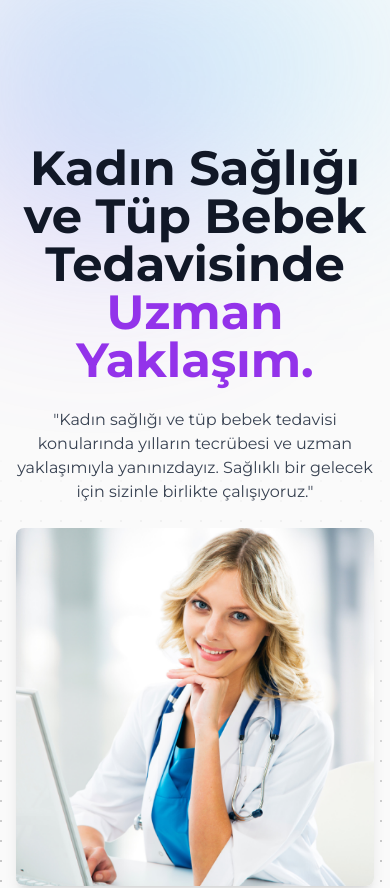
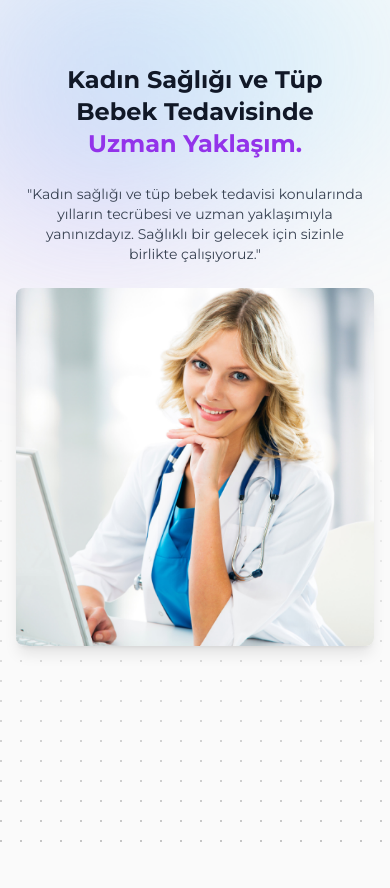
Before and after one commit to yasinakbulut25/doctor-portfolio, a Next.js app: page / in a window 390 px wide. Shown: the top 888 px of the page. Built offline with nearby package versions, Linux system fonts and the light colour scheme.

Commit message:
responsive hero section

```diff
--- a/src/components/sections/HeroSection.js
+++ b/src/components/sections/HeroSection.js
@@ -6,20 +6,20 @@ import { DotPattern } from "@/components/ui/dot-pattern";
 function HeroSection() {
   return (
     <div className="relative" id="home">
-      <div aria-hidden="true" className="absolute inset-0 grid grid-cols-2 -space-x-52 opacity-40 dark:opacity-20">
-        <div className="blur-[106px] h-56 bg-gradient-to-br from-purple-600 to-purple-400 dark:from-blue-700" />
-        <div className="blur-[106px] h-32 bg-gradient-to-r from-cyan-400 to-sky-300 dark:to-indigo-600" />
+      <div aria-hidden="true" className="absolute inset-0 grid grid-cols-2 -space-x-52 opacity-40">
+        <div className="blur-[106px] h-56 bg-gradient-to-br from-purple-600 to-purple-400" />
+        <div className="blur-[106px] h-32 bg-gradient-to-r from-cyan-400 to-sky-300" />
       </div>
-      <div className="relative min-h-dvh pt-36 px-4 ml-auto">
+      <div className="relative min-h-dvh pt-16 md:pt-20 lg:pt-24 xl:pt-32 pb-6 px-4 ml-auto">
         <div className="lg:w-2/3 text-center mx-auto flex flex-col md:gap-10 gap-6 items-center">
           <BlurFade delay={0.25} inView>
-            <h1 className="text-gray-900 dark:text-white font-bold text-5xl md:text-6xl xl:text-7xl">
+            <h1 className="text-gray-900 text-pretty font-bold text-2xl sm:text-4xl md:text-5xl xl:text-6xl">
               Kadın Sağlığı ve Tüp Bebek Tedavisinde {" "}
-              <span className="text-purple-600 dark:text-white">Uzman Yaklaşım.</span>
+              <span className="text-purple-600">Uzman Yaklaşım.</span>
             </h1>
           </BlurFade>
           <BlurFade delay={0.5} inView>
-            <p className="m-auto text-center max-w-2xl text-gray-700 dark:text-gray-300">
+            <p className="text-sm md:text-md text-pretty m-auto text-center max-w-2xl text-gray-700">
               "Kadın sağlığı ve tüp bebek tedavisi konularında yılların tecrübesi ve uzman yaklaşımıyla yanınızdayız. Sağlıklı bir gelecek için sizinle birlikte çalışıyoruz."
             </p>
           </BlurFade>
--- a/src/components/sections/ServicesSection.js
+++ b/src/components/sections/ServicesSection.js
@@ -40,11 +40,11 @@ function ServicesSection() {
       />
       <div className="columns-1 sm:columns-2 lg:columns-3">
         {services.map((service, index) => (
-          <BlurFade key={index} className='mb-8' delay={0.25 + index * 0.05} inView>
+          <BlurFade key={index} className='mb-8' delay={0.25 + index * 0.15} inView>
             <div className="relative w-full sm:max-w-full max-w-[400px] mx-auto p-8 bg-white shadow-lg hover:scale-105 duration-300 rounded-lg overflow-hidden">
               <div className="flex flex-col gap-3">
-                <div aria-hidden="true" className="absolute top-0 right-0 w-1/2 opacity-40 dark:opacity-20">
-                  <div className="blur-[140px] h-12 bg-gradient-to-br from-purple-600 to-purple-400 dark:from-blue-700" />
+                <div aria-hidden="true" className="absolute top-0 right-0 w-1/2 opacity-40">
+                  <div className="blur-[140px] h-12 bg-gradient-to-br from-purple-600 to-purple-400" />
                 </div>
                 <Image
                   className="object-contain rounded-lg mb-3"
```
